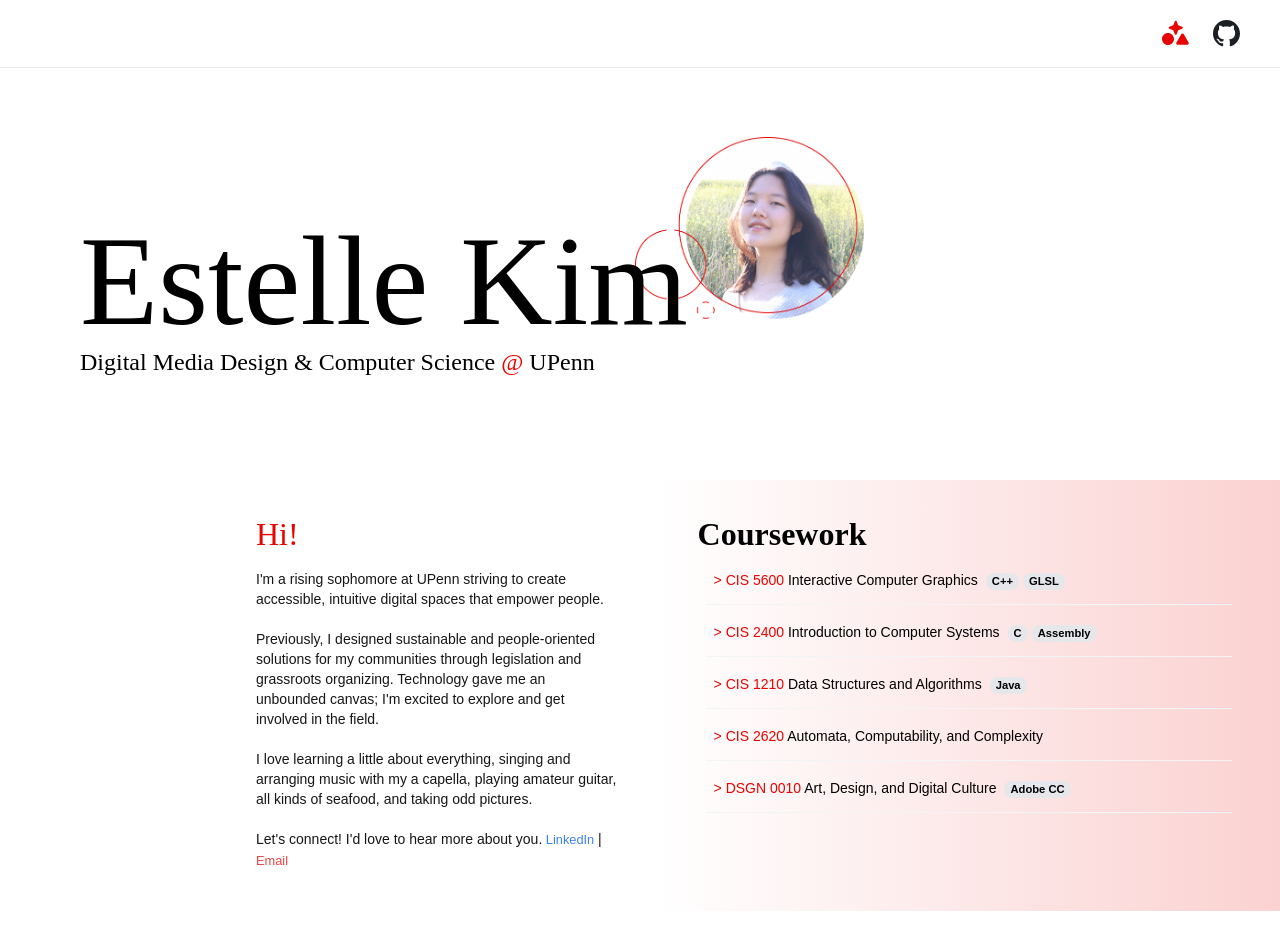
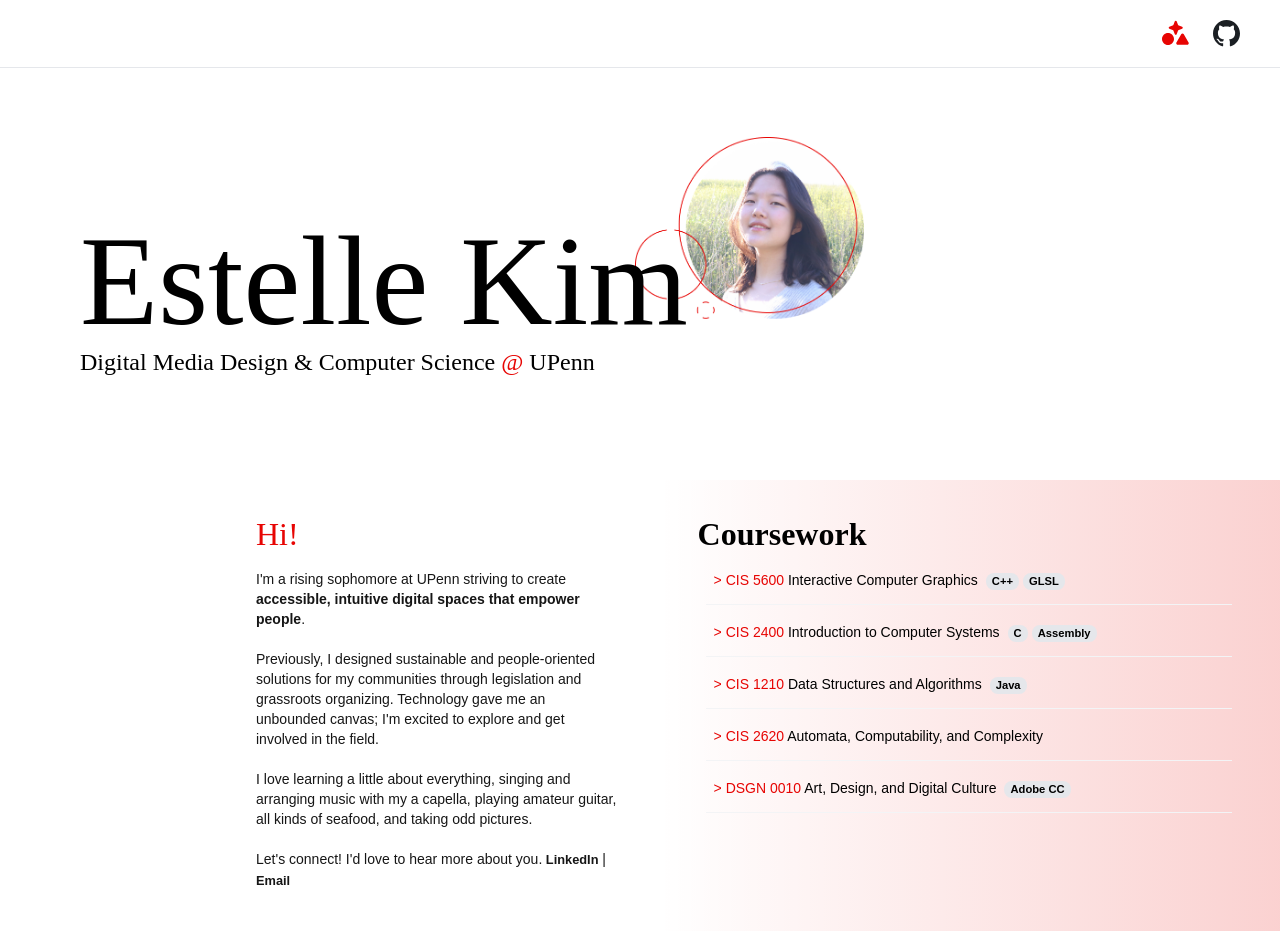
Before and after one commit to kimestelle/my-portfolio, a Next.js app: page / in a window 1280 px wide. Shown: the top 952 px of the page. Built offline with nearby package versions, Linux system fonts and the light colour scheme; a web font is replaced by a local one.

Commit message:
polished about me with bold highlights

```diff
--- a/src/app/components/Me.tsx
+++ b/src/app/components/Me.tsx
@@ -7,7 +7,7 @@ export default function Me() {
                 </h2>
             </div>
                 <p className='text-sm'>
-                I&apos;m a rising sophomore at UPenn striving to create accessible, intuitive digital spaces that empower people.
+                I&apos;m a rising sophomore at UPenn striving to create <span className='font-bold'>accessible, intuitive digital spaces that empower people</span>.
                 <br/><br/>
                 Previously, I designed sustainable and people-oriented solutions for my communities through legislation and grassroots organizing. Technology gave me an unbounded canvas; I&apos;m excited to explore and get involved in the field.
                 <br/><br/>
@@ -15,7 +15,7 @@ export default function Me() {
                 <br/><br/>
                 Let&apos;s connect! I&apos;d love to hear more about you.
 
-                <span><a href='https://www.linkedin.com/in/estelle-kim-41b1b7218/' target="_blank" className='text-blue-500 text-[0.8rem]'> LinkedIn</a></span> | <span><a href='https://www.linkedin.com/in/estelle-kim-41b1b7218/' target="_blank" className='text-red-500 text-[0.8rem]'>Email</a></span>
+                <span><a href='https://www.linkedin.com/in/estelle-kim-41b1b7218/' target="_blank" className='font-bold text-[0.8rem]'> LinkedIn</a></span> | <span><a href='https://www.linkedin.com/in/estelle-kim-41b1b7218/' target="_blank" className='font-bold text-[0.8rem]'>Email</a></span>
                 </p>
         </div>
     )
--- a/src/app/globals.css
+++ b/src/app/globals.css
@@ -105,6 +105,9 @@ a {
   background: linear-gradient(to left, #e707032f 0%, rgba(231, 5, 3, 0) 100%);
 }
 
+.underline-red {
+  text-decoration: underline 0.1rem #E70503;
+}
 
 .border-red {
   box-shadow: inset 0 0 0.5svh #00000031;
```
